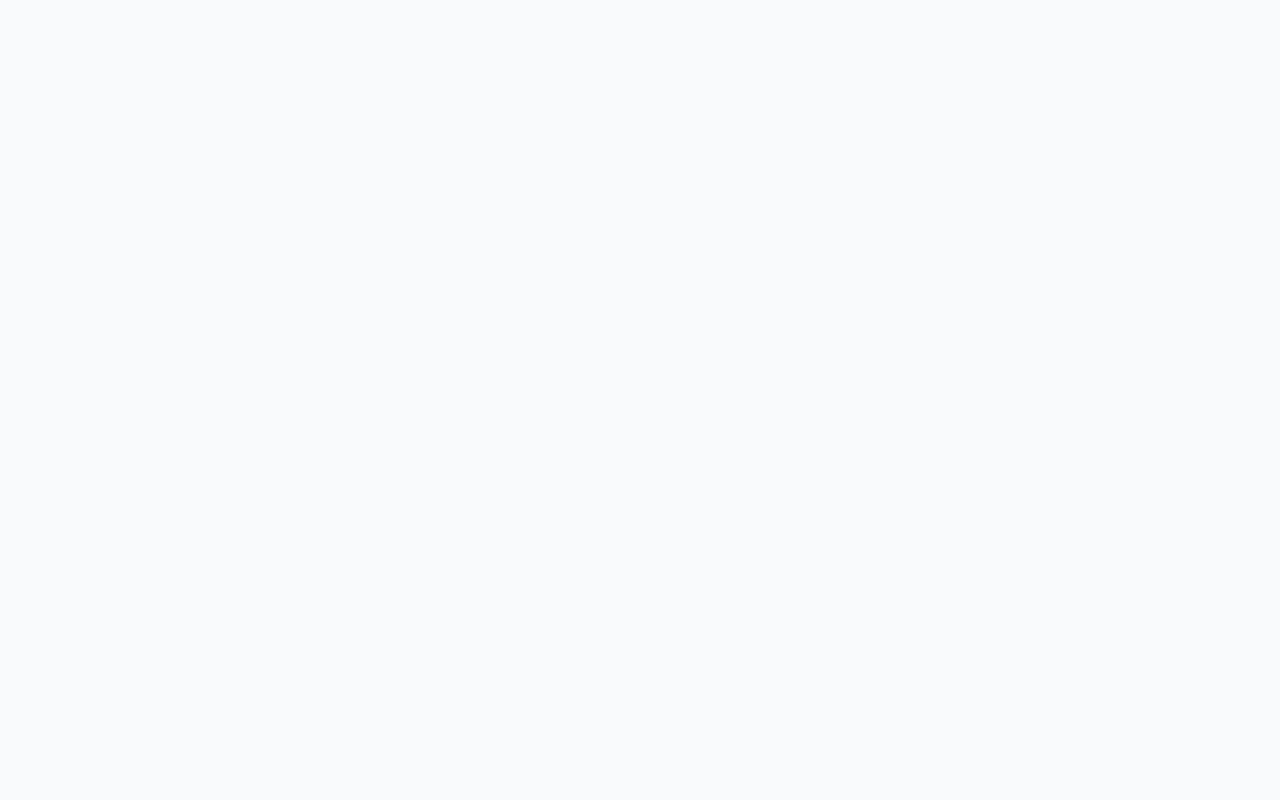
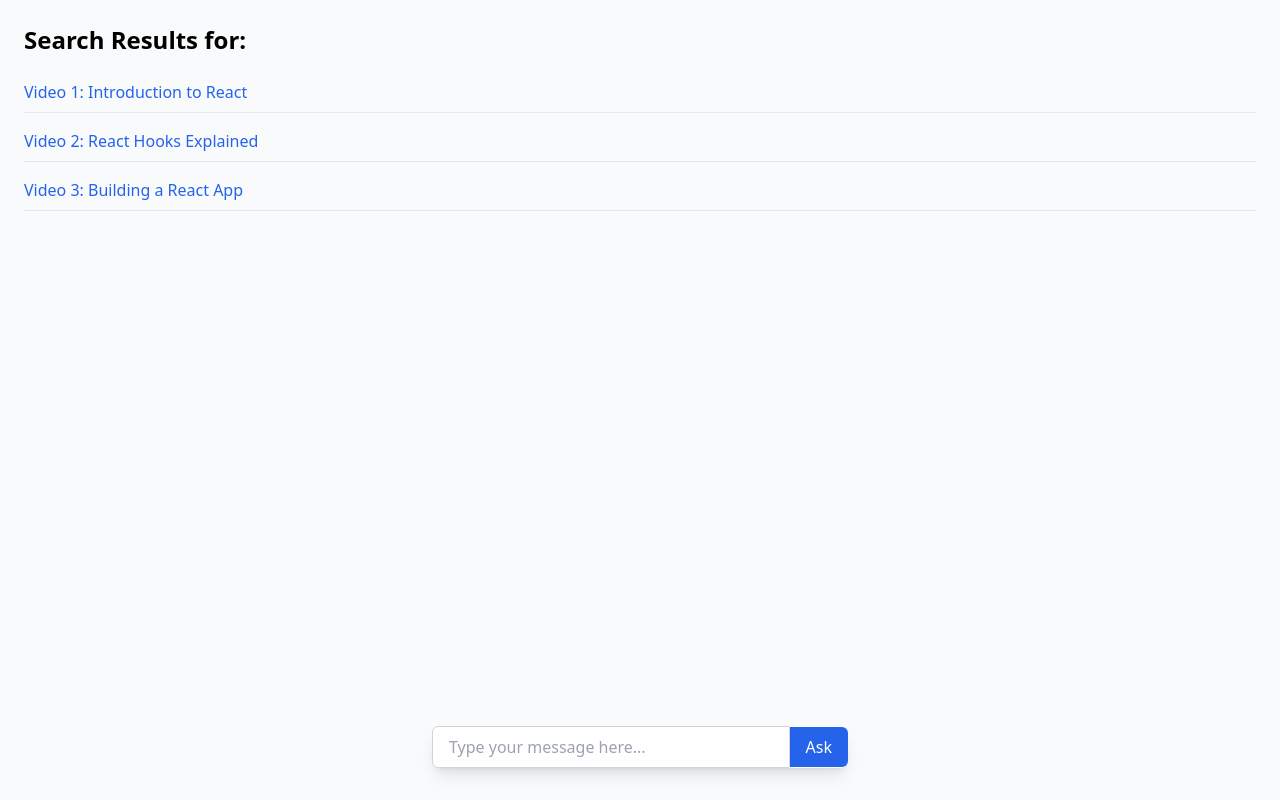
Before and after one commit to mayaaceska/FounderGames-FE, a React (Vite) app in the folder FounderGames/: page /multi-video in a window 1280 px wide. Before the commit this address had no page. Built offline with nearby package versions, Linux system fonts and the light colour scheme.

Commit message:
added single video page

```diff
--- a/FounderGames/src/App.tsx
+++ b/FounderGames/src/App.tsx
@@ -2,7 +2,8 @@ import { BrowserRouter as Router, Routes, Route } from 'react-router-dom';
 import HomePage from './assets/pages/HomePage/HomePage';
 import YouTubeLinkForm from './assets/components/YouTubeLinkForm/YouTubeLinkForm';
 import SingleVideoPage from './assets/pages/SingleVideoPage/SingleVideoPage';
-
+import MultiVideoPage from './assets/pages/MultiVideoPage/MultiVideoPage';
+import ChatBox from './assets/components/ChatBox/ChatBox';
 
 function App() {
   return (
@@ -11,7 +12,9 @@ function App() {
         <Route path="/" element={<HomePage />} />
         <Route path="/youtube-link" element={<YouTubeLinkForm />} /> {/* New route for the YouTube link form */}
         <Route path="/single-video" element={<SingleVideoPage />} /> {/* New route for the single video page */}
+        <Route path="/multi-video" element={<MultiVideoPage />} /> {/* New route for the multi video page */}
       </Routes>
+      <ChatBox /> {/* Include the ChatBox component here */}
     </Router>
   );
 }
--- /dev/null
+++ b/FounderGames/src/assets/components/ChatBox/ChatBox.tsx
@@ -0,0 +1,37 @@
+import React, { useState } from 'react';
+
+const ChatBox: React.FC = () => {
+  const [query, setQuery] = useState<string>('');
+
+  const handleSend = () => {
+    if (query.trim()) {
+      // Here you would handle sending the query, e.g., API call or state update
+      console.log('Sending query:', query);
+      setQuery(''); // Clear the input after sending
+    }
+  };
+
+  return (
+    <div className="fixed bottom-4 left-1/2 transform -translate-x-1/2 w-full max-w-md p-4">
+      <div className="bg-white shadow-lg rounded-lg flex items-center">
+        <input
+          type="text"
+          value={query}
+          onChange={(e) => setQuery(e.target.value)}
+          placeholder="Type your message here..."
+          className="flex-grow border border-gray-300 rounded-l-md px-4 py-2 focus:outline-none focus:ring-2 focus:ring-blue-500"
+          style={{ width: '90%' }} // Set width of input to 90%
+        />
+        <button
+          onClick={handleSend}
+          className="bg-blue-600 text-white rounded-r-md px-4 py-2 hover:bg-blue-700 transition"
+          style={{ flexShrink: 0 }} // Prevent button from shrinking
+        >
+          Ask
+        </button>
+      </div>
+    </div>
+  );
+};
+
+export default ChatBox;
--- a/FounderGames/src/assets/components/Navbar/Navbar.tsx
+++ b/FounderGames/src/assets/components/Navbar/Navbar.tsx
@@ -1,6 +1,48 @@
-import React from 'react';
+// import React from 'react';
+
+// const Navbar: React.FC = () => {
+//   return (
+//     <nav className="w-full bg-white shadow-md fixed">
+//       <div className="flex justify-between items-center px-4 py-4">
+//         {/* Logo Section */}
+//         <div>
+//           <a href="/" className="text-2xl font-bold text-blue-600">
+//             Founder Games
+//           </a>
+//         </div>
+
+//         {/* Search Section */}
+//         <div className="flex items-center">
+//           <input
+//             type="text"
+//             placeholder="Search..."
+//             className="border border-gray-300 rounded-l-md px-4 py-2 focus:outline-none focus:ring-2 focus:ring-blue-500"
+//           />
+//           <button className="bg-blue-600 text-white rounded-r-md px-4 py-2 hover:bg-blue-700 transition">
+//             Search
+//           </button>
+//         </div>
+//       </div>
+//     </nav>
+//   );
+// };
+
+// export default Navbar;
+
+import React, { useState } from 'react';
+import { useNavigate } from 'react-router-dom';
 
 const Navbar: React.FC = () => {
+  const [searchQuery, setSearchQuery] = useState<string>('');
+  const navigate = useNavigate(); // Hook to navigate to another page
+
+  const handleSearch = (e: React.FormEvent<HTMLFormElement>) => {
+    e.preventDefault();
+    // Redirect to MultiVideoPage with search query as state (you can use it there)
+    navigate('/multi-video', { state: { query: searchQuery } });
+    setSearchQuery(''); // Clear the input field after search
+  };
+
   return (
     <nav className="w-full bg-white shadow-md fixed">
       <div className="flex justify-between items-center px-4 py-4">
@@ -12,16 +54,18 @@ const Navbar: React.FC = () => {
         </div>
 
         {/* Search Section */}
-        <div className="flex items-center">
+        <form onSubmit={handleSearch} className="flex items-center">
           <input
             type="text"
+            value={searchQuery}
+            onChange={(e) => setSearchQuery(e.target.value)} // Update state on input change
             placeholder="Search..."
             className="border border-gray-300 rounded-l-md px-4 py-2 focus:outline-none focus:ring-2 focus:ring-blue-500"
           />
-          <button className="bg-blue-600 text-white rounded-r-md px-4 py-2 hover:bg-blue-700 transition">
+          <button type="submit" className="bg-blue-600 text-white rounded-r-md px-4 py-2 hover:bg-blue-700 transition">
             Search
           </button>
-        </div>
+        </form>
       </div>
     </nav>
   );
--- /dev/null
+++ b/FounderGames/src/assets/components/Transcribe/Transcribe.tsx
@@ -0,0 +1,29 @@
+import React from 'react';
+
+const Transcribe: React.FC = () => {
+  const handleTimestampClick = (timestamp: string) => {
+    // Here you would implement logic to jump to the timestamp in the video
+    console.log(`Jump to timestamp: ${timestamp}`);
+  };
+
+  return (
+    <div className="flex flex-col p-4 bg-gray-100 rounded-md">
+      <h2 className="text-lg font-semibold">Transcribe</h2>
+      <div className="mt-2">
+        {[
+          { time: "0:05", text: "Intro" },
+          { time: "1:15", text: "Cause" },
+          { time: "2:30", text: "Effects" },
+          { time: "3:50", text: "Conclusion" }
+        ].map((item, index) => (
+          <div key={index} className="flex justify-between py-1 cursor-pointer" onClick={() => handleTimestampClick(item.time)}>
+            <span className="text-blue-600">{item.time}</span>
+            <span>{item.text}</span>
+          </div>
+        ))}
+      </div>
+    </div>
+  );
+};
+
+export default Transcribe;
--- /dev/null
+++ b/FounderGames/src/assets/components/VideoPlayer/VideoPlayer.tsx
@@ -0,0 +1,23 @@
+// src/components/VideoPlayer/VideoPlayer.tsx
+import React from 'react';
+import VideoSummary from '../VideoSummary/VideoSummary';
+
+const VideoPlayer: React.FC = () => {
+  return (
+    <div className="flex flex-col items-center">
+      <iframe
+        width="100%"
+        height="450" // Adjusted height for the video
+        src="https://www.youtube.com/embed/dQw4w9WgXcQ" // Replace with dynamic video URL
+        title="YouTube Video Player"
+        allow="accelerometer; autoplay; clipboard-write; encrypted-media; gyroscope; picture-in-picture"
+        allowFullScreen
+      />
+      <div className="w-full"> {/* Full width to align with the video */}
+        <VideoSummary /> {/* Use the VideoSummary component here */}
+      </div>
+    </div>
+  );
+};
+
+export default VideoPlayer;
--- a/FounderGames/src/assets/components/VideoSummary/VideoSummary.tsx
+++ b/FounderGames/src/assets/components/VideoSummary/VideoSummary.tsx
@@ -0,0 +1,13 @@
+// src/components/VideoSummary/VideoSummary.tsx
+import React from 'react';
+
+const VideoSummary: React.FC = () => {
+  return (
+    <div className="mt-2 p-4 bg-gray-100 rounded-md w-full"> {/* w-full to take full width */}
+      <h2 className="text-lg font-semibold">Summary</h2>
+      <p>This video covers various aspects of React development, including components, hooks, and best practices.</p>
+    </div>
+  );
+};
+
+export default VideoSummary;
--- a/FounderGames/src/assets/pages/MultiVideoPage/MultiVideoPage.tsx
+++ b/FounderGames/src/assets/pages/MultiVideoPage/MultiVideoPage.tsx
@@ -1,9 +1,50 @@
-import Navbar from "../../components/Navbar/Navbar";
+// import Navbar from "../../components/Navbar/Navbar";
 
-const MultiVideoPage = () => {
+// const MultiVideoPage = () => {
+//   return (
+//     <div>
+//       <Navbar />
+//     </div>
+//   );
+// };
+
+// export default MultiVideoPage;
+
+import React from 'react';
+import { useLocation } from 'react-router-dom';
+
+const MultiVideoPage: React.FC = () => {
+  const location = useLocation();
+  const { query } = location.state || { query: '' }; // Get the search query from the state
+
+  // Dummy data to represent search results
+  const dummyData = [
+    { id: 1, title: 'Video 1: Introduction to React', url: 'https://www.youtube.com/watch?v=1' },
+    { id: 2, title: 'Video 2: React Hooks Explained', url: 'https://www.youtube.com/watch?v=2' },
+    { id: 3, title: 'Video 3: Building a React App', url: 'https://www.youtube.com/watch?v=3' },
+  ];
+
+  // Filter dummy data based on the query (case-insensitive)
+  const filteredVideos = dummyData.filter(video =>
+    video.title.toLowerCase().includes(query.toLowerCase())
+  );
+
   return (
-    <div>
-      <Navbar />
+    <div className="p-6">
+      <h1 className="text-2xl font-bold mb-4">Search Results for: {query}</h1>
+      <ul className="space-y-2">
+        {filteredVideos.length > 0 ? (
+          filteredVideos.map(video => (
+            <li key={video.id} className="border-b py-2">
+              <a href={video.url} target="_blank" rel="noopener noreferrer" className="text-blue-600 hover:underline">
+                {video.title}
+              </a>
+            </li>
+          ))
+        ) : (
+          <p>No results found.</p>
+        )}
+      </ul>
     </div>
   );
 };
--- a/FounderGames/src/assets/pages/SingleVideoPage/SingleVideoPage.tsx
+++ b/FounderGames/src/assets/pages/SingleVideoPage/SingleVideoPage.tsx
@@ -1,9 +1,22 @@
 import Navbar from "../../components/Navbar/Navbar";
+import Transcribe from "../../components/Transcribe/Transcribe";
+import VideoPlayer from "../../components/VideoPlayer/VideoPlayer";
 
 const SingleVideoPage = () => {
   return (
     <div>
       <Navbar />
+      {/* Add padding-top to the content to prevent overlap with the navbar */}
+      <div className="pt-32 flex justify-between p-4"> {/* Adjust padding value if needed */}
+        {/* Video Player Component */}
+        <div className="flex-1 mr-4">
+          <VideoPlayer />
+        </div>
+        {/* Transcribe Component */}
+        <div className="flex-1 ml-4">
+          <Transcribe />
+        </div>
+      </div>
     </div>
   );
 };
```
Also changed, not shown: FounderGames/src/assets/components/ChatboxSearch/CatboxSearch.tsx (deleted), FounderGames/src/assets/components/TranscribeSection/TranscribeSection.tsx (deleted).
